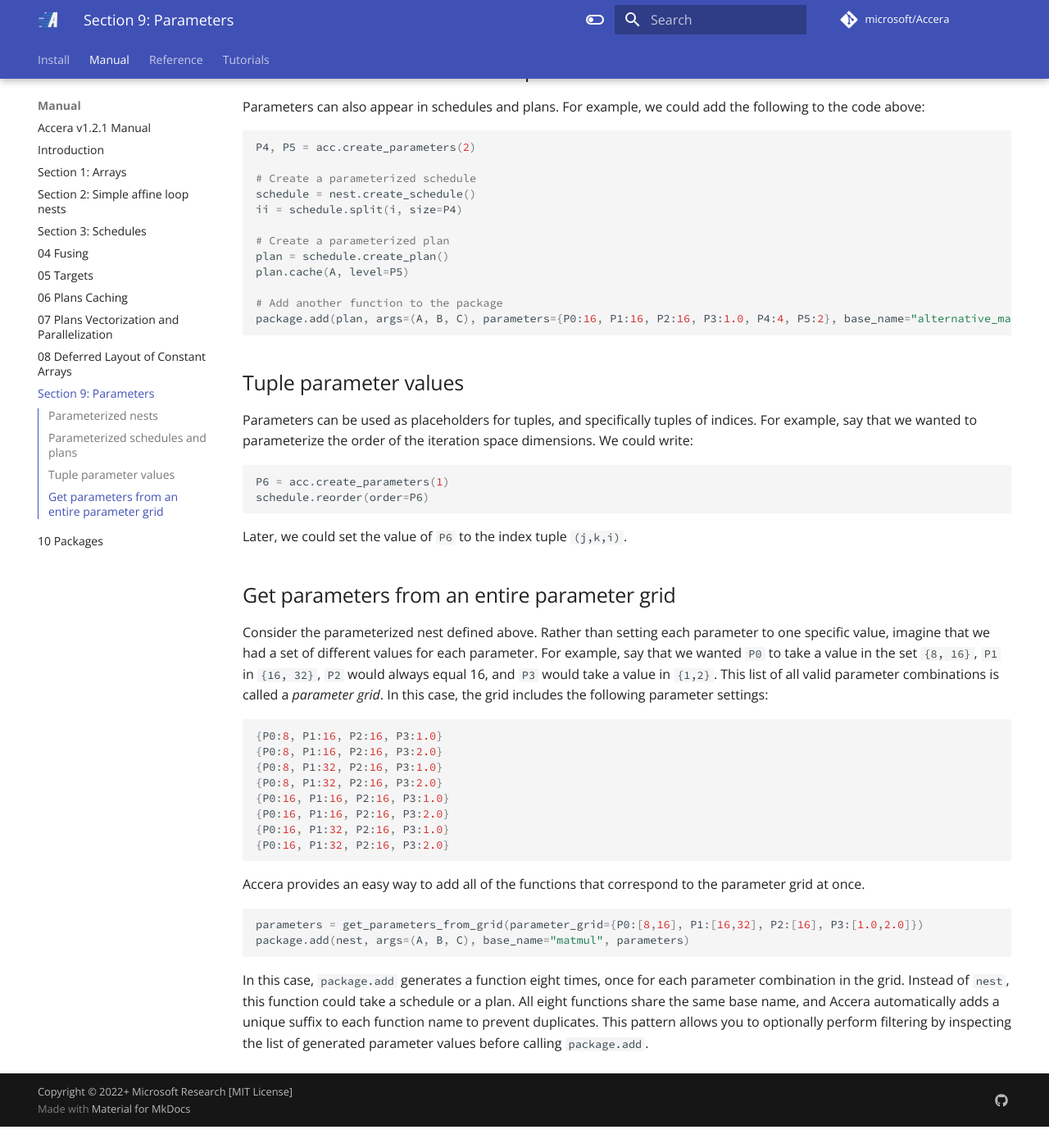
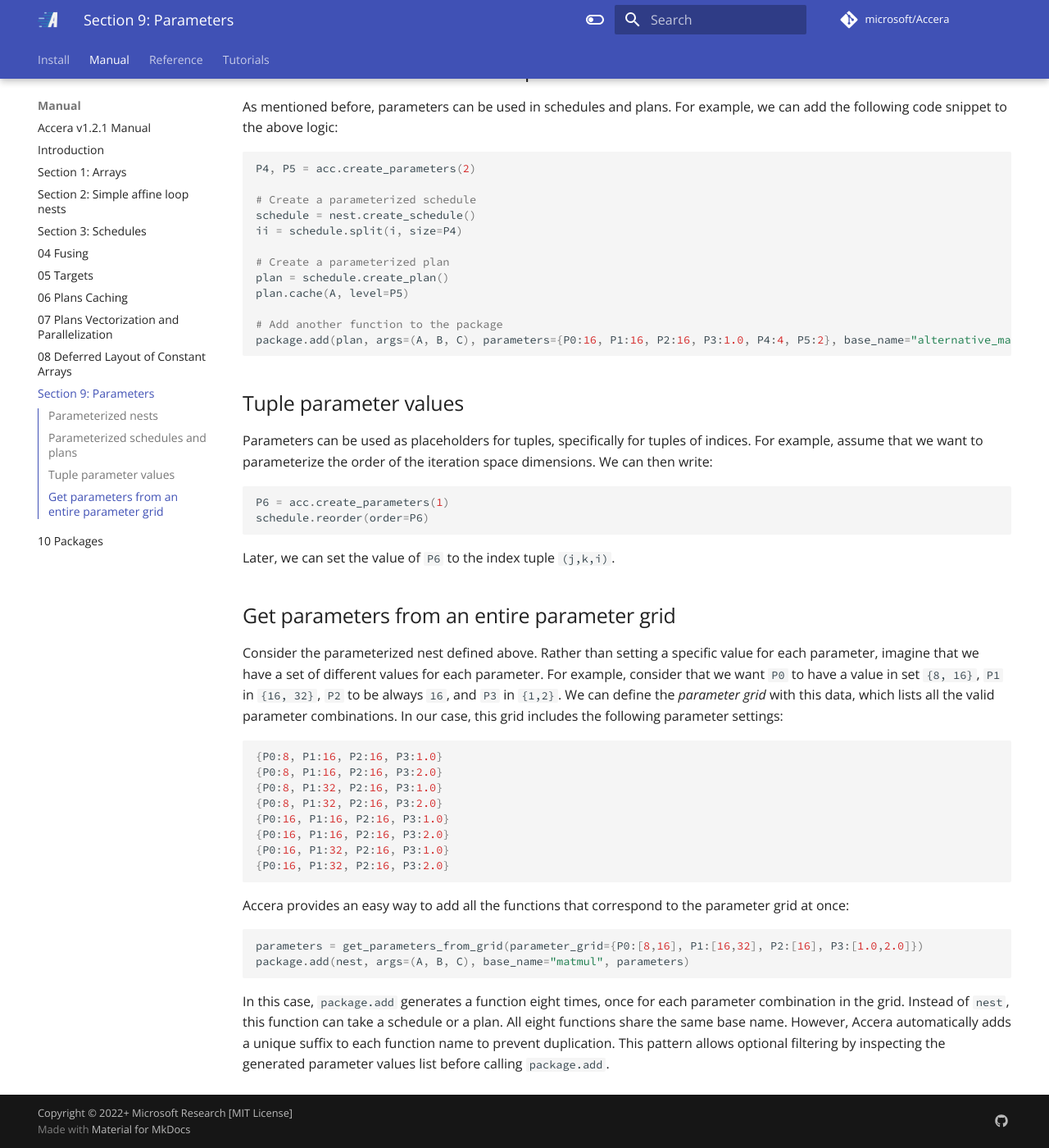
Before and after one commit to microsoft/Accera, an MkDocs documentation site: the page built from docs/Manual/09 Parameters.md, in a window 1280 px wide and 1400 px high, scrolled down 917 px. Shown: the whole window at 82% size. Built offline with MkDocs 1.6.1 and Material for MkDocs 9.7.7, drawn with Linux system fonts in a browser that asks for light colours; comment, search, counter and statistics services are not loaded; before the commit the page ends 2291 px from its top, so only the background shows below that; some of the changed text lies outside the part shown.

Commit message:
Complete refactoring of parameters dot md from manual docs

````diff
--- a/docs/Manual/09 Parameters.md
+++ b/docs/Manual/09 Parameters.md
@@ -32,10 +32,10 @@
 package.add(nest, args=(A, B, C), parameters={P0:16, P1:16, P2:16, P3:1.0}, base_name="matmul_16_16_16_1")
 package.add(nest, args=(A, B, C), parameters={P0:32, P1:32, P2:32, P3:2.0}, base_name="matmul_32_32_32_2")
 ```
-In this example, the shape of the nest is parameterized by (`P0`, `P1`, `P2`) and its iteration logic includes the parameter `P3`. The nest is used twice, with different settings of these parameters, to create two separate functions in the package.
+In the above scenario, the shape of the nest is parameterized by (`P0`, `P1`, `P2`) and its iteration logic includes the parameter `P3`. The nest is used twice with different settings of these parameters to create two separate functions in the package.
 
 ## Parameterized schedules and plans
-Parameters can also appear in schedules and plans. For example, we could add the following to the code above:
+As mentioned before, parameters can be used in schedules and plans. For example, we can add the following code snippet to the above logic:
 ```python
 P4, P5 = acc.create_parameters(2)
 
@@ -52,15 +52,15 @@
 ```
 
 ## Tuple parameter values
-Parameters can be used as placeholders for tuples, and specifically tuples of indices. For example, say that we wanted to parameterize the order of the iteration space dimensions. We could write:
+Parameters can be used as placeholders for tuples, specifically for tuples of indices. For example, assume that we want to parameterize the order of the iteration space dimensions. We can then write:
 ```python
 P6 = acc.create_parameters(1)
 schedule.reorder(order=P6)
 ```
-Later, we could set the value of `P6` to the index tuple `(j,k,i)`.
+Later, we can set the value of `P6` to the index tuple `(j,k,i)`.
 
 ## Get parameters from an entire parameter grid
-Consider the parameterized nest defined above. Rather than setting each parameter to one specific value, imagine that we had a set of different values for each parameter. For example, say that we wanted `P0` to take a value in the set `{8, 16}`, `P1` in `{16, 32}`, `P2` would always equal 16, and `P3` would take a value in `{1,2}`. This list of all valid parameter combinations is called a *parameter grid*. In this case, the grid includes the following parameter settings:
+Consider the parameterized nest defined above. Rather than setting a specific value for each parameter, imagine that we have a set of different values for each parameter. For example, consider that we want `P0` to have a value in set `{8, 16}`, `P1` in `{16, 32}`, `P2` to be always `16`, and `P3` in `{1,2}`. We can define the *parameter grid* with this data, which lists all the valid parameter combinations. In our case, this grid includes the following parameter settings:
 ```python
 {P0:8, P1:16, P2:16, P3:1.0}
 {P0:8, P1:16, P2:16, P3:2.0}
@@ -72,13 +72,12 @@
 {P0:16, P1:32, P2:16, P3:2.0}
 ```
 
-Accera provides an easy way to add all of the functions that correspond to the parameter grid at once.
+Accera provides an easy way to add all the functions that correspond to the parameter grid at once:
 ```python
 parameters = get_parameters_from_grid(parameter_grid={P0:[8,16], P1:[16,32], P2:[16], P3:[1.0,2.0]})
 package.add(nest, args=(A, B, C), base_name="matmul", parameters)
 ```
-In this case, `package.add` generates a function eight times, once for each parameter combination in the grid. Instead of `nest`, this function could take a schedule or a plan. All eight functions share the same base name, and Accera automatically adds a unique suffix to each function name to prevent duplicates.
-This pattern allows you to optionally perform filtering by inspecting the list of generated parameter values before calling `package.add`.
+In this case, `package.add` generates a function eight times, once for each parameter combination in the grid. Instead of `nest`, this function can take a schedule or a plan. All eight functions share the same base name. However, Accera automatically adds a unique suffix to each function name to prevent duplication. This pattern allows optional filtering by inspecting the generated parameter values list before calling `package.add`.
 
 
 <div style="page-break-after: always;"></div>
````
Also changed, not shown: other parts of docs/Manual/09 Parameters.md (+2 -2 lines).
